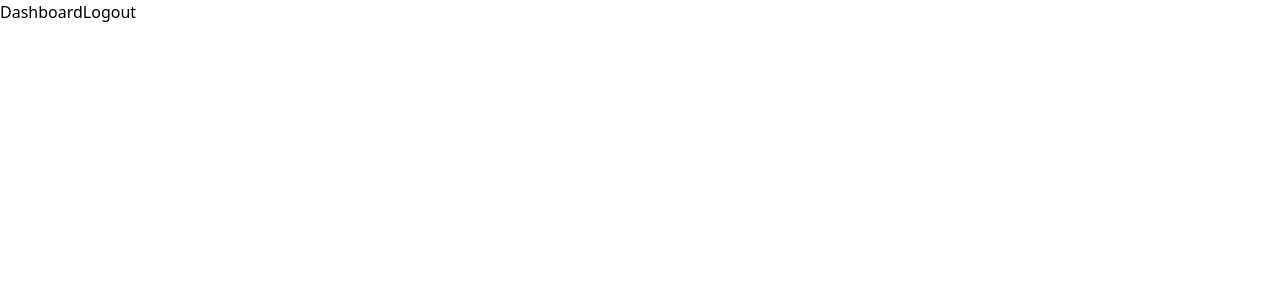
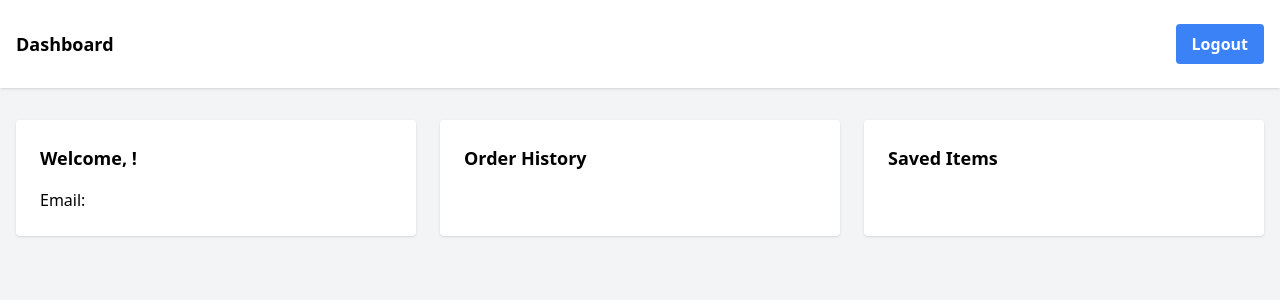
Before and after one commit to 20pa5a1210/Ecommerce-Gadgets, a React (Vite) app: page /user/dashboard in a window 1280 px wide. Shown: the top 300 px of the page. Built offline with nearby package versions, Linux system fonts and the light colour scheme; no server answers; sample sign-in values are in the browser's storage.

Commit message:
feat: Dashboard UI Created (#2)

```diff
--- a/src/Home/Dashboard.tsx
+++ b/src/Home/Dashboard.tsx
@@ -30,17 +30,41 @@ export default function Dashboard() {
   }, []);
   if (!token) return <Navigate to="/user/login" />;
   return (
-    <div className="flex flex-wrap">
-      <h1>Dashboard</h1>
+    <div className="bg-gray-100 min-h-screen">
+      <header className="bg-white shadow">
+        <div className="container mx-auto px-4">
+          <nav className="flex justify-between items-center py-6">
+            <div className="text-lg font-bold">Dashboard</div>
+            <div>
+              <button
+                onClick={handleLogout}
+                className="bg-blue-500 hover:bg-blue-700 text-white font-bold py-2 px-4 rounded"
+              >
+                Logout
+              </button>
+            </div>
+          </nav>
+        </div>
+      </header>
 
-      {userProfile && (
-        <div>
-          <h1>{userProfile.username}</h1>
-          <h1>{userProfile.email}</h1>
+      <main className="container mx-auto px-4 py-8">
+        <div className="grid grid-cols-1 md:grid-cols-2 lg:grid-cols-3 gap-6">
+          <div className="bg-white p-6 rounded shadow">
+            <h2 className="text-lg font-bold mb-4">
+              Welcome, {userProfile?.username}!
+            </h2>
+            <p>Email: {userProfile?.email}</p>
+          </div>
+          <div className="bg-white p-6 rounded shadow">
+            <h2 className="text-lg font-bold mb-4">Order History</h2>
+            {/* Display order history here */}
+          </div>
+          <div className="bg-white p-6 rounded shadow">
+            <h2 className="text-lg font-bold mb-4">Saved Items</h2>
+            {/* Display saved items here */}
+          </div>
         </div>
-      )}
-
-      <button onClick={handleLogout}>Logout</button>
+      </main>
     </div>
   );
 }
```
